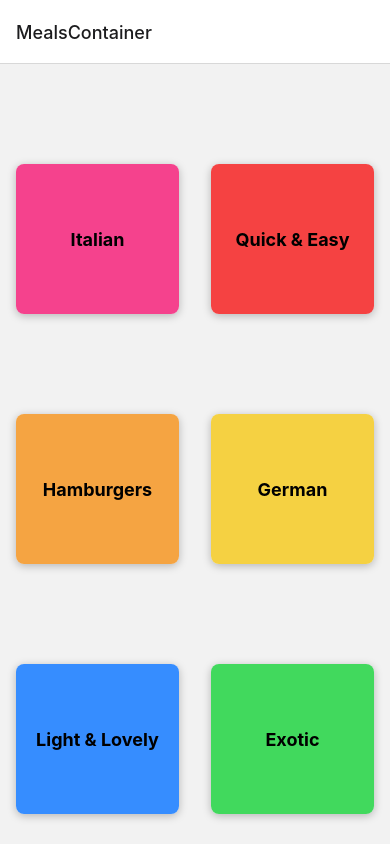
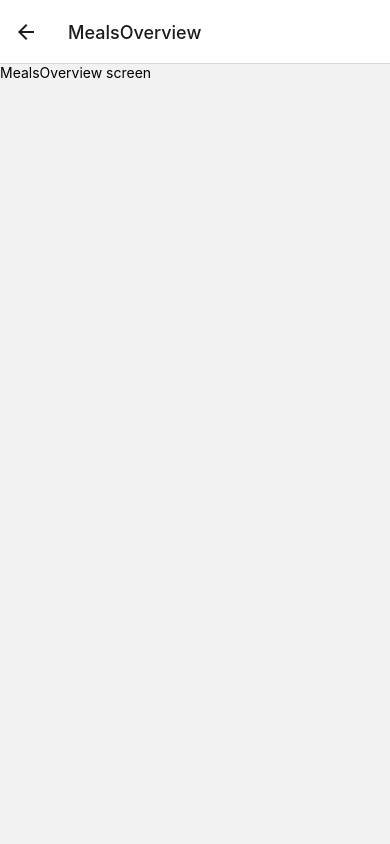
Before and after one commit to Patricknshimiyimana/meals_app, a React Native app: screen /MealsOverview in a window 390 px wide. Shown: the top 844 px of the page. Built offline with nearby package versions, Linux system fonts and the light colour scheme.

Commit message:
navigate through categories and meals overview screens

```diff
--- a/App.js
+++ b/App.js
@@ -2,6 +2,7 @@ import { StatusBar } from "expo-status-bar";
 import { NavigationContainer } from "@react-navigation/native";
 import { createNativeStackNavigator } from "@react-navigation/native-stack";
 import CategoriesScreen from "./screens/CategoriesScreen";
+import MealsOverview from "./screens/MealsOverviewScreen";
 
 const Stack = createNativeStackNavigator();
 
@@ -12,6 +13,7 @@ export default function App() {
       <NavigationContainer>
         <Stack.Navigator>
           <Stack.Screen name="MealsContainer" component={CategoriesScreen} />
+          <Stack.Screen name="MealsOverview" component={MealsOverview} />
         </Stack.Navigator>
       </NavigationContainer>
     </>
--- a/screens/CategoriesScreen.js
+++ b/screens/CategoriesScreen.js
@@ -2,15 +2,17 @@ import { View, Text, StatusBar, StyleSheet, FlatList } from "react-native";
 import CategoryGridTile from "../components/CategoryGridTile";
 import { CATEGORIES } from "../data/dummy-data";
 
-const CategoriesScreen = () => {
+const CategoriesScreen = ({ navigation }) => {
   const renderCategoryItem = (itemData) => {
+    const handleClick = () => {
+      console.log(itemData.item.title)
+      navigation.navigate("MealsOverview");
+    };
     return (
       <CategoryGridTile
         title={itemData.item.title}
         color={itemData.item.color}
-        onPressCatItem={() => {
-          console.log('category item pressed!', itemData.item.title)
-        }}
+        onPressCatItem={handleClick}
       />
     );
   };
--- /dev/null
+++ b/screens/MealsOverviewScreen.js
@@ -0,0 +1,10 @@
+import { View, Text } from "react-native";
+import { MEALS } from "../data/dummy-data";
+
+export default function MealsOverview() {
+  return (
+    <View>
+      <Text>MealsOverview screen</Text>
+    </View>
+  );
+}
```
